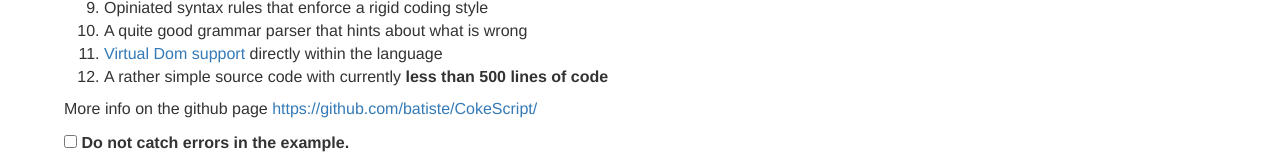
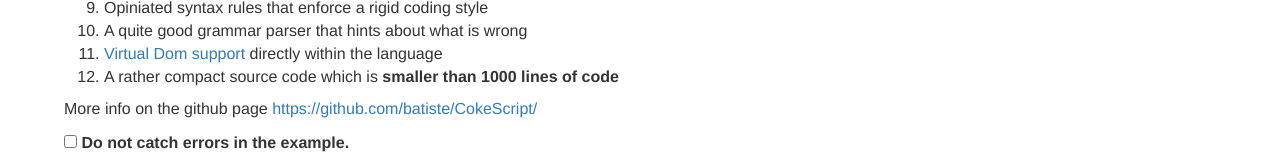
Before and after one commit to batiste/CokeScript, a website with bundled scripts: page index.html in a window 1280 px wide. Shown: the part 612-768 px from the top of the page. Built offline with nearby package versions, Linux system fonts and the light colour scheme.

Commit message:
Code is growing a bit

```diff
--- a/index.html
+++ b/index.html
@@ -33,7 +33,7 @@ CokeScript language, whitespace sensitive language that compile to JavaScript
 <li>Opiniated syntax rules that enforce a rigid coding style</li>
 <li>A quite good grammar parser that hints about what is wrong</li>
 <li><a href="#egDOM">Virtual Dom support</a> directly within the language</li>
-<li>A rather simple source code with currently <strong>less than 500 lines of code</strong></li>
+<li>A rather compact source code which is <strong>smaller than 1000 lines of code</strong></li>
 </ol>
 
 <p>More info on the github page <a href="https://github.com/batiste/CokeScript/">https://github.com/batiste/CokeScript/</a></p>
```
